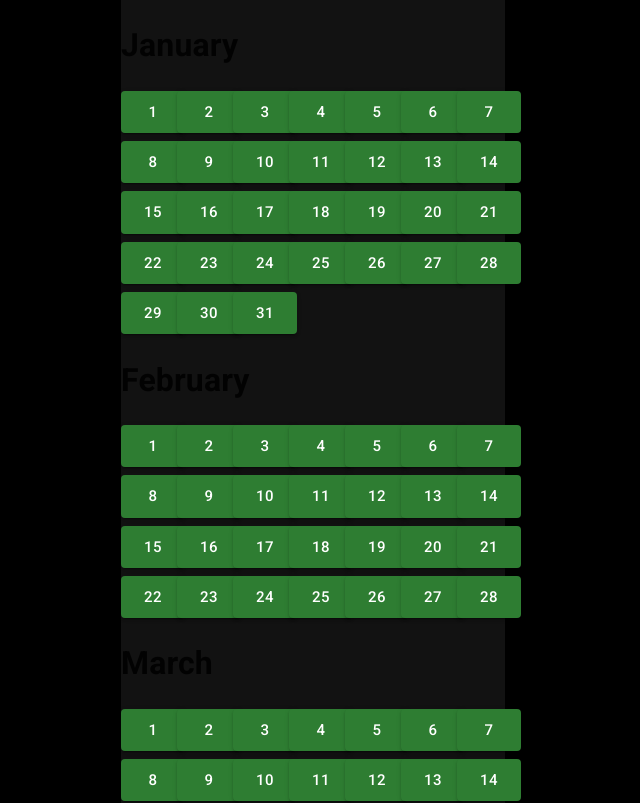
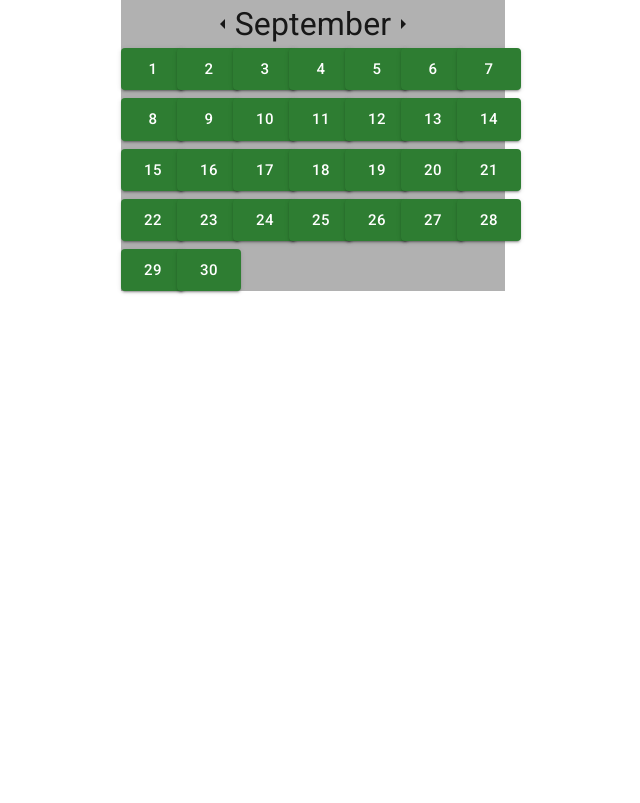
Before and after one commit to MarcusMohns/simple-calendar, a React (Vite) app: page / in a window 1280 px wide. Shown: the top 803 px of the page, without its empty margins (327-967 px from the left). Built offline with nearby package versions, Linux system fonts and the light colour scheme.

Commit message:
display only 1 month

```diff
--- a/src/Calendar.jsx
+++ b/src/Calendar.jsx
@@ -1,10 +1,37 @@
 import * as React from "react";
 import Box from "@mui/material/Box";
 import Month from "./Month";
-import { months } from "./Utilities";
+import { MONTHS } from "./Utilities";
 import { arrayOfDays } from "./Utilities";
+import { useState } from "react";
+
+const d = new Date();
+const currMonth = d.getMonth();
+const currDay = d.getDate();
 
 const Calendar = () => {
+  const [month, setMonth] = useState(MONTHS[currMonth]);
+
+  const rightArrowClick = () => {
+    const monthNum = MONTHS.indexOf(month);
+    if (monthNum < 11) {
+      const nextMonthNum = monthNum + 1;
+      setMonth(MONTHS[nextMonthNum]);
+    } else {
+      setMonth(MONTHS[0]);
+    }
+  };
+
+  const leftArrowClick = () => {
+    const monthNum = MONTHS.indexOf(month);
+    if (monthNum > 0) {
+      const nextMonthNum = monthNum - 1;
+      setMonth(MONTHS[nextMonthNum]);
+    } else {
+      setMonth(MONTHS[11]);
+    }
+  };
+
   return (
     <Box
       sx={{
@@ -13,12 +40,16 @@ const Calendar = () => {
         alignItems: "center",
         justifyContent: "center",
         flexGrow: 1,
-        backgroundColor: "black",
+        // backgroundColor: "black",
       }}
     >
-      {months.map((month) => (
-        <Month name={month.name} days={arrayOfDays(month)} key={month.name} />
-      ))}
+      <Month
+        name={month.name}
+        days={arrayOfDays(month)}
+        key={month.name}
+        rightArrowClick={rightArrowClick}
+        leftArrowClick={leftArrowClick}
+      />
     </Box>
   );
 };
--- a/src/Month.jsx
+++ b/src/Month.jsx
@@ -2,11 +2,23 @@ import React from "react";
 import Box from "@mui/material/Box";
 import Grid from "@mui/material/Grid2";
 import Day from "./Day";
+import ArrowRightIcon from "@mui/icons-material/ArrowRight";
+import ArrowLeftIcon from "@mui/icons-material/ArrowLeft";
 
-const Month = ({ name, days }) => {
+const Month = ({ name, days, rightArrowClick, leftArrowClick }) => {
   return (
     <Box sx={{ flexGrow: 1, width: "30%", backgroundColor: "#31303060" }}>
-      <h1>{name}</h1>
+      <Box
+        sx={{
+          display: "flex",
+          justifyContent: "center",
+          alignItems: "center",
+          fontSize: "2em",
+        }}
+      >
+        <ArrowLeftIcon onClick={leftArrowClick} />
+        {name} <ArrowRightIcon onClick={rightArrowClick} />
+      </Box>
       <Grid container spacing={1} columns={7}>
         {days.map((day) => (
           <Grid size={1} key={`${name}-${day.num}`}>
--- a/src/Utilities.js
+++ b/src/Utilities.js
@@ -1,4 +1,4 @@
-export const months = [
+export const MONTHS = [
   { name: "January", days: 31 },
   { name: "February", days: 28 }, // add leap year thing i guess ^^ https://www.timeanddate.com/calendar/months/
   { name: "March", days: 31 },
```
